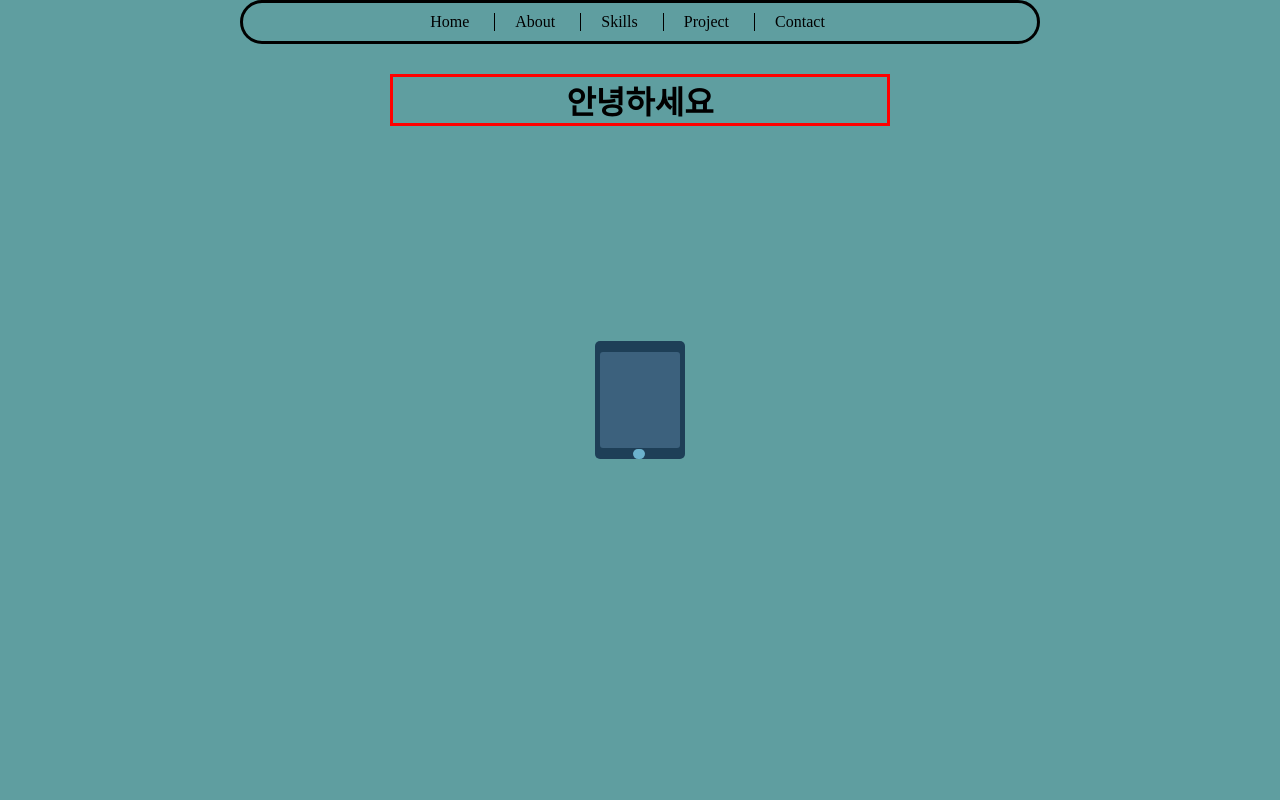
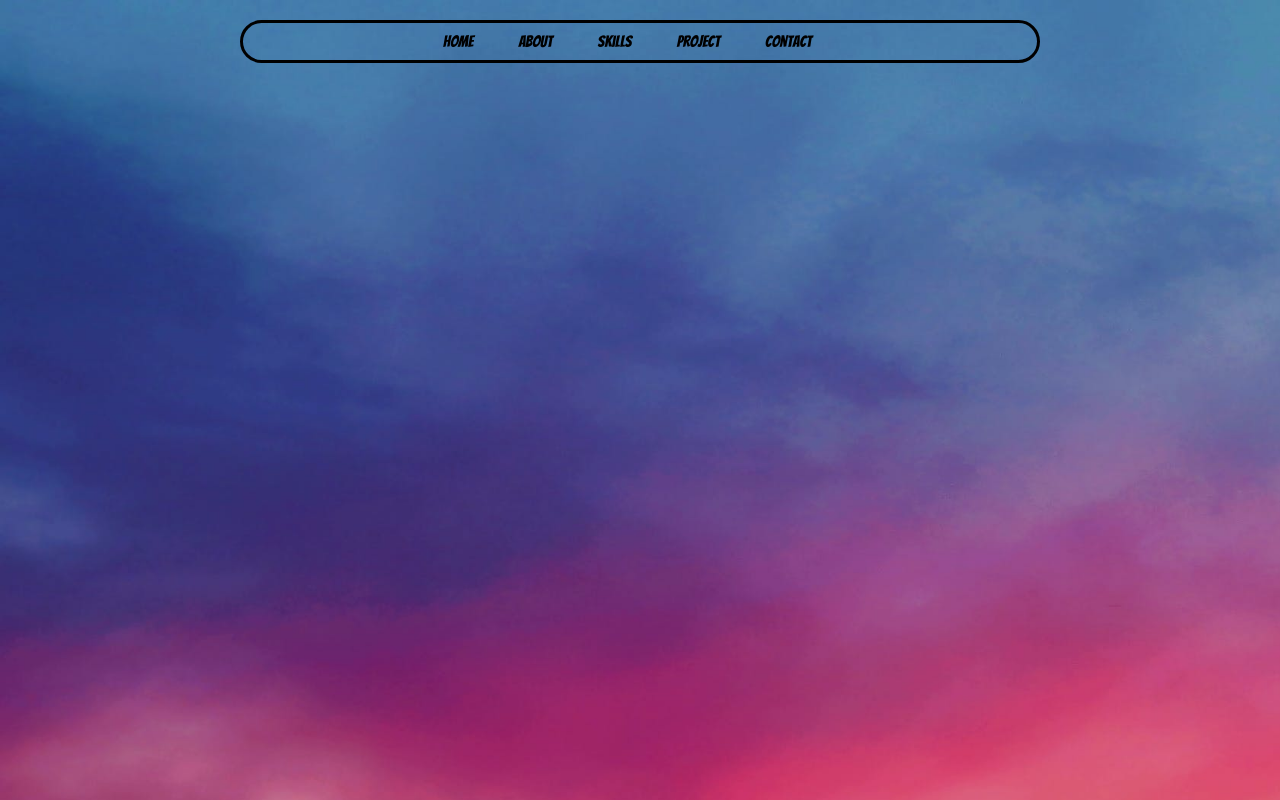
Before and after one commit to w-beom/w-beom.github.io, a plain HTML site: page index.html in a window 1280 px wide. Shown: the top 800 px of the page. Drawn offline with nearby package versions, Linux system fonts and the light colour scheme.

Commit message:
index
수정

```diff
--- a/assests/css/style.css
+++ b/assests/css/style.css
@@ -1,30 +1,46 @@
+@import url('https://fonts.googleapis.com/css?family=Bangers&display=swap');
 
-*{
+* {
   margin: 0;
   padding: 0;
 }
 
-ul{
+ul {
   display: flex;
   justify-content: center;
   list-style: none;
   border: 3px solid black;
   border-radius: 100px;
+  font-family: 'Bangers', cursive;
+
 }
-li{
+
+li {
   margin: 10px;
   padding-right: 25px;
-    border-right: 1px solid black;
+  border-right:px solid black;
 }
-li:last-child{
+
+li:last-child {
   border-right: none;
 }
-#main{
+
+#main {
   width: 100%;
-    height: 1000px;
-    background-color: cadetblue;
+  height: 100%;
 }
-.navbar{
+
+.navbar {
   width: 800px;
   margin: 0 auto;
+  padding-top: 20px;
 }
+
+.box{
+  width: 100%;
+  height: 1080px;
+}
+.back{
+  background-image: url(../img/background.jpeg);
+  background-size: cover;
+}
--- a/index.html
+++ b/index.html
@@ -24,15 +24,13 @@
 </head>
 
 <body>
-  <div class="loader">
-    <div class="dot"></div>
-    <div class="dot"></div>
-    <div class="dot"></div>
-  </div>
+
 
   <div id="main">
+
+    <div class="box back">
       <nav class="navbar">
-      <ul class="wow slideInLeft">
+        <ul class="wow bounceInDown">
           <li>Home</li>
           <li>About</li>
           <li>Skills</li>
@@ -40,6 +38,7 @@
           <li>Contact</li>
         </ul>
       </nav>
+    </div>
     <div class="wow slideInLeft" style="width: 100%;height: 1000px; text-align: center;">
       <div style="width: 500px; border: 3px solid red; margin: 30px auto;">
         <h1>안녕하세요</h1>
```
Also changed, not shown: assests/img/background.jpeg (added). Lines whose indentation alone changed are shown as unchanged.
